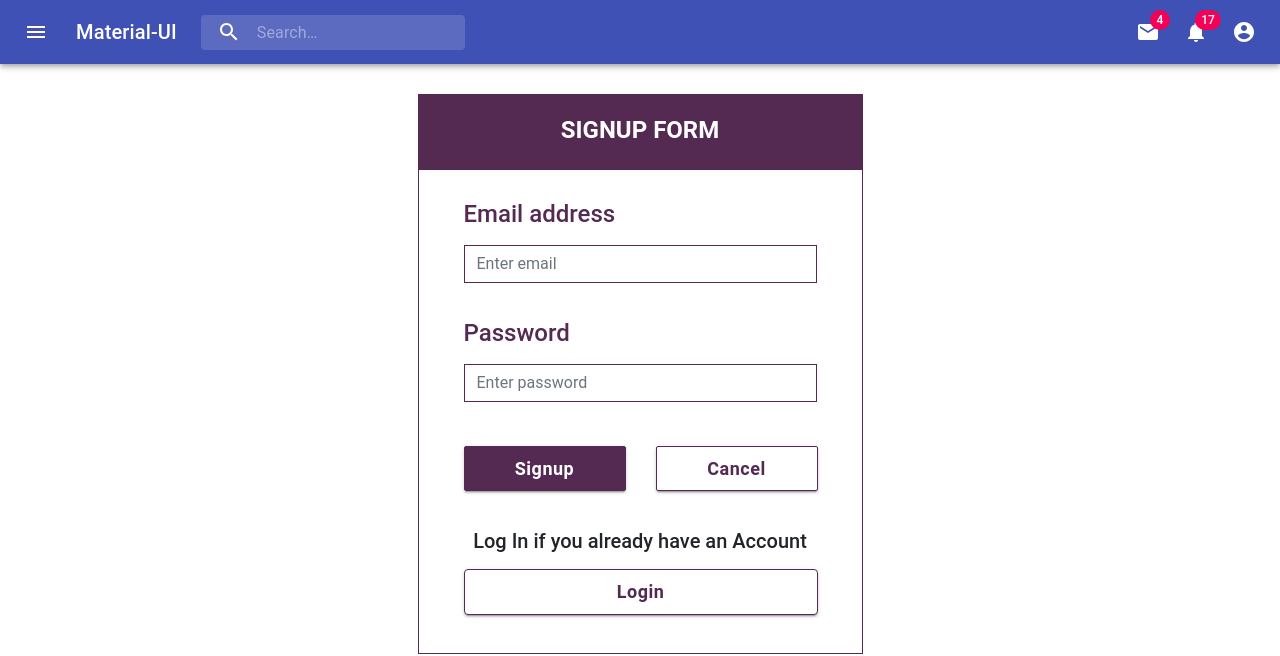
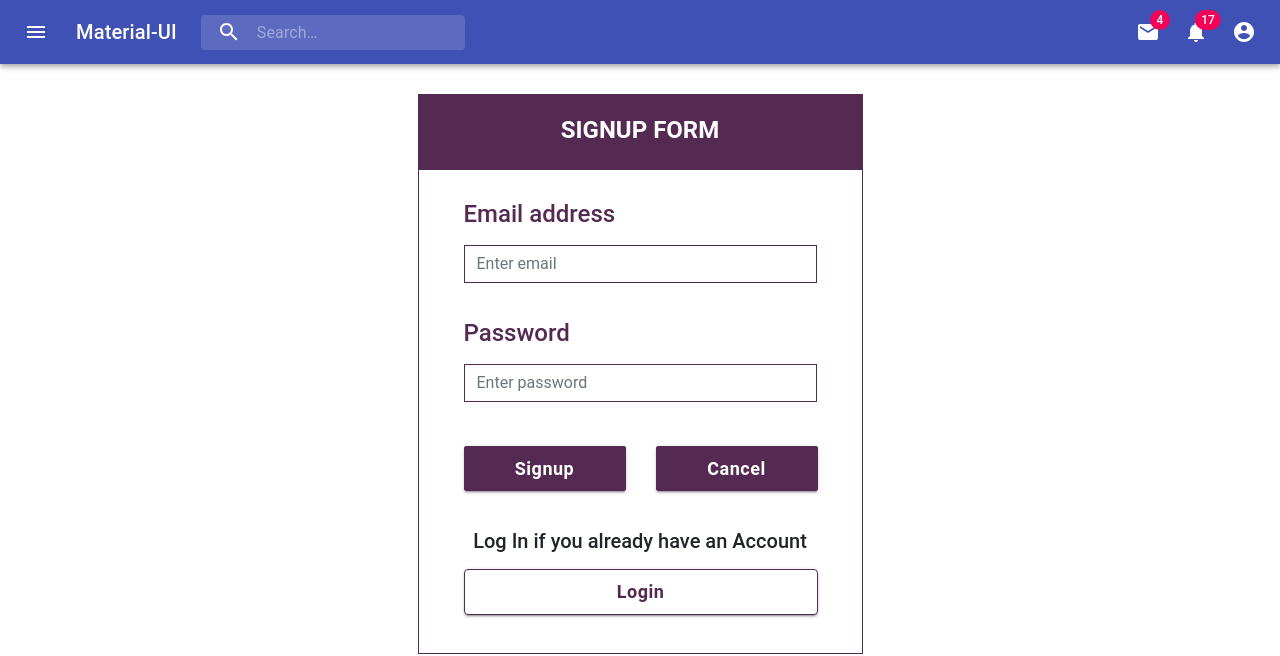
Before and after one commit to senjack/soap, a React (Create React App) app: page /signup in a window 1280 px wide. In both pictures the pointer is over the button "Cancel". Shown: the top 656 px of the page. Built offline with nearby package versions, Linux system fonts and the light colour scheme.

Commit message:
Some css

```diff
--- a/src/App.css
+++ b/src/App.css
@@ -136,10 +136,18 @@ label {
 }
 
 #login-button:hover,
-#signup-btn:hover {
+#signup-btn:hover,
+#cancel-button:hover,
+#cancel-btn:hover {
   background-color: #542a52;
   color: #fff;
 }
+
+#primary-button:hover, #login-btn:hover{
+  background-color: #fff;
+  color: #542a52;
+}
+
 #login-button {
   margin-left: 0px;
 }
--- a/src/components/AuthForm1.js
+++ b/src/components/AuthForm1.js
@@ -5,6 +5,7 @@ import SignupBtn from "./SignupBtn";
 import "bootstrap/dist/css/bootstrap.css";
 import "../App.css";
 import { Link } from "react-router-dom";
+
 
 class AuthForm1 extends React.Component {
   state = { title: undefined };
```
